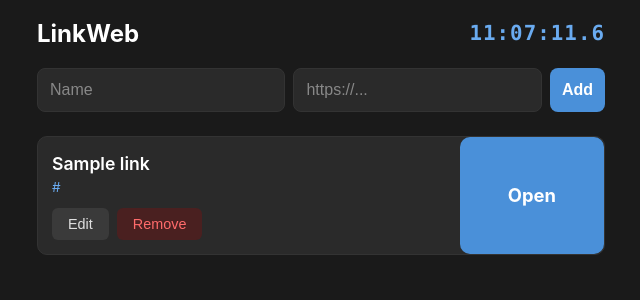
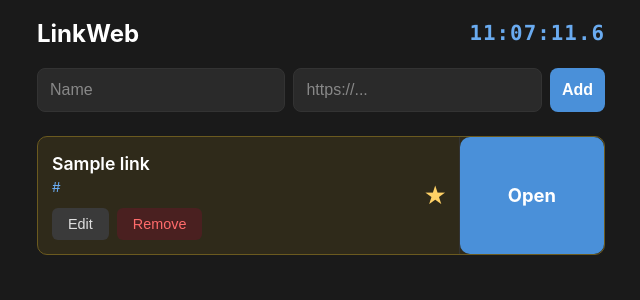
Before and after one commit to Areha11Fz/LinkWeb, a Flask app: page / in a window 1280 px wide. Shown: the top 300 px of the page, without its empty margins (319-959 px from the left). Run offline with Flask 3, Linux system fonts and the light colour scheme; tables that the repository leaves empty hold one stand-in row (values such as "Sample post").

Commit message:
add favorite star

```diff
--- a/app.py
+++ b/app.py
@@ -22,17 +22,21 @@ def init_db():
                 id INTEGER PRIMARY KEY AUTOINCREMENT,
                 name TEXT NOT NULL,
                 url TEXT NOT NULL,
+                favorite INTEGER NOT NULL DEFAULT 0,
                 created_at TIMESTAMP DEFAULT CURRENT_TIMESTAMP
             )
             """
         )
+        cols = {r["name"] for r in conn.execute("PRAGMA table_info(links)")}
+        if "favorite" not in cols:
+            conn.execute("ALTER TABLE links ADD COLUMN favorite INTEGER NOT NULL DEFAULT 0")
 
 
 @app.route("/")
 def index():
     with get_db() as conn:
         links = conn.execute(
-            "SELECT * FROM links ORDER BY created_at DESC"
+            "SELECT * FROM links ORDER BY favorite DESC, created_at DESC"
         ).fetchall()
     return render_template("index.html", links=links)
 
@@ -57,6 +61,16 @@ def edit(link_id):
                 "UPDATE links SET name = ?, url = ? WHERE id = ?",
                 (name, url, link_id),
             )
+    return redirect(url_for("index"))
+
+
+@app.route("/favorite/<int:link_id>", methods=["POST"])
+def favorite(link_id):
+    with get_db() as conn:
+        conn.execute(
+            "UPDATE links SET favorite = 1 - favorite WHERE id = ?",
+            (link_id,),
+        )
     return redirect(url_for("index"))
 
 
--- a/static/style.css
+++ b/static/style.css
@@ -182,6 +182,37 @@ h1 {
     background: #357abd;
 }
 
+.btn-fav {
+    flex-shrink: 0;
+    align-self: stretch;
+    min-width: 48px;
+    padding: 0 10px;
+    background: transparent;
+    border: none;
+    border-right: 1px solid #333;
+    color: #666;
+    font-size: 1.6rem;
+    line-height: 1;
+    cursor: pointer;
+}
+
+.btn-fav:active {
+    color: #ffd166;
+}
+
+.favorited {
+    border-color: #6b5a1f;
+    background: #2f2a1a;
+}
+
+.favorited .btn-fav {
+    color: #ffd166;
+}
+
+.fav-form {
+    display: flex;
+}
+
 .delete-form {
     display: inline;
 }
--- a/templates/index.html
+++ b/templates/index.html
@@ -21,7 +21,7 @@
 
         <ul class="link-list">
             {% for link in links %}
-            <li class="link-item">
+            <li class="link-item{% if link['favorite'] %} favorited{% endif %}">
                 <div class="link-row">
                     <div class="link-left">
                         <div class="link-info">
@@ -35,6 +35,9 @@
                             </form>
                         </div>
                     </div>
+                    <form method="POST" action="{{ url_for('favorite', link_id=link['id']) }}" class="fav-form">
+                        <button type="submit" class="btn-fav" title="{% if link['favorite'] %}Unfavorite{% else %}Favorite{% endif %}" aria-label="{% if link['favorite'] %}Unfavorite{% else %}Favorite{% endif %}">{{ '★' if link['favorite'] else '☆' }}</button>
+                    </form>
                     <a href="{{ link['url'] }}" target="_blank" rel="noopener" class="btn-open">Open</a>
                 </div>
                 <form method="POST" action="{{ url_for('edit', link_id=link['id']) }}" class="edit-form hidden">
```
